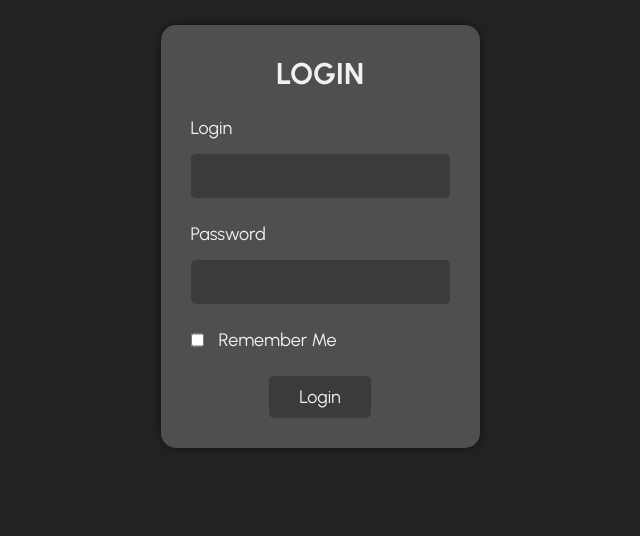
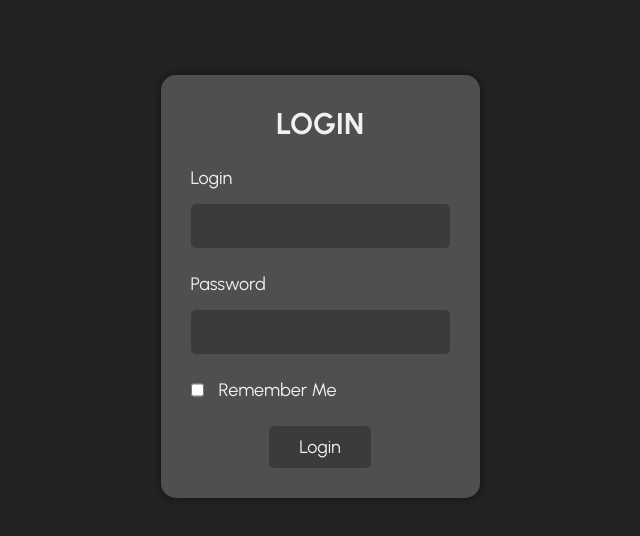
Before and after one commit to anatonokao/simple-react-form-auth, a React (Create React App) app: page /auth in a window 1280 px wide. Shown: the top 536 px of the page, without its empty margins (320-960 px from the left). Built offline with nearby package versions, Linux system fonts and the light colour scheme; the HTML template or start-up script is replaced by a standard one.

Commit message:
feat: add reset form

```diff
--- a/src/components/AuthForm/AuthForm.module.css
+++ b/src/components/AuthForm/AuthForm.module.css
@@ -1,7 +1,7 @@
 .container {
     display: flex;
     position: relative;
-
+    margin-top: 50px;
 }
 
 .form {
--- a/src/components/AuthForm/AuthForm.tsx
+++ b/src/components/AuthForm/AuthForm.tsx
@@ -21,6 +21,7 @@ const AuthForm: FC<AuthFormProps> = ({ authUser, isAuth, isLoad }) => {
   ) => {
     e.preventDefault();
     const form = e.currentTarget;
+    e.currentTarget.reset();
     const { login, password, rememberMe } = form;
 
     authUser({
```
